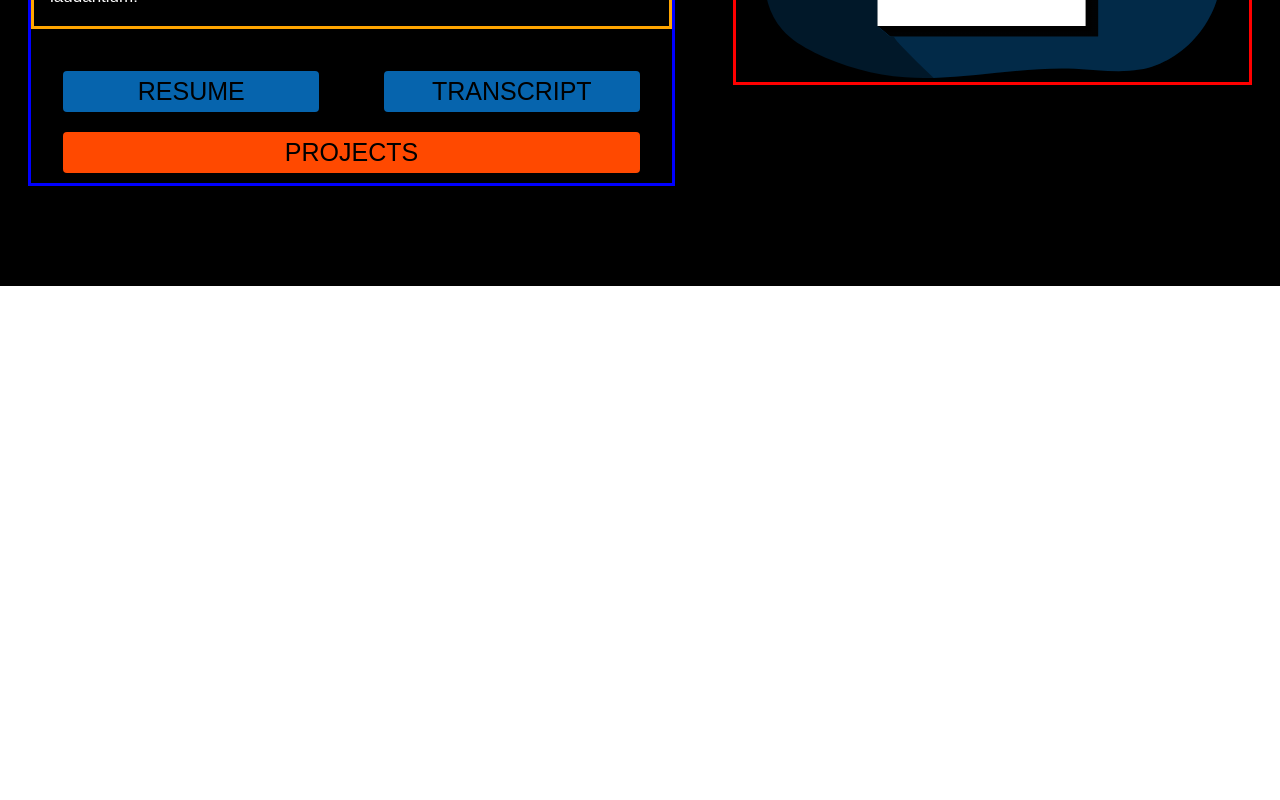
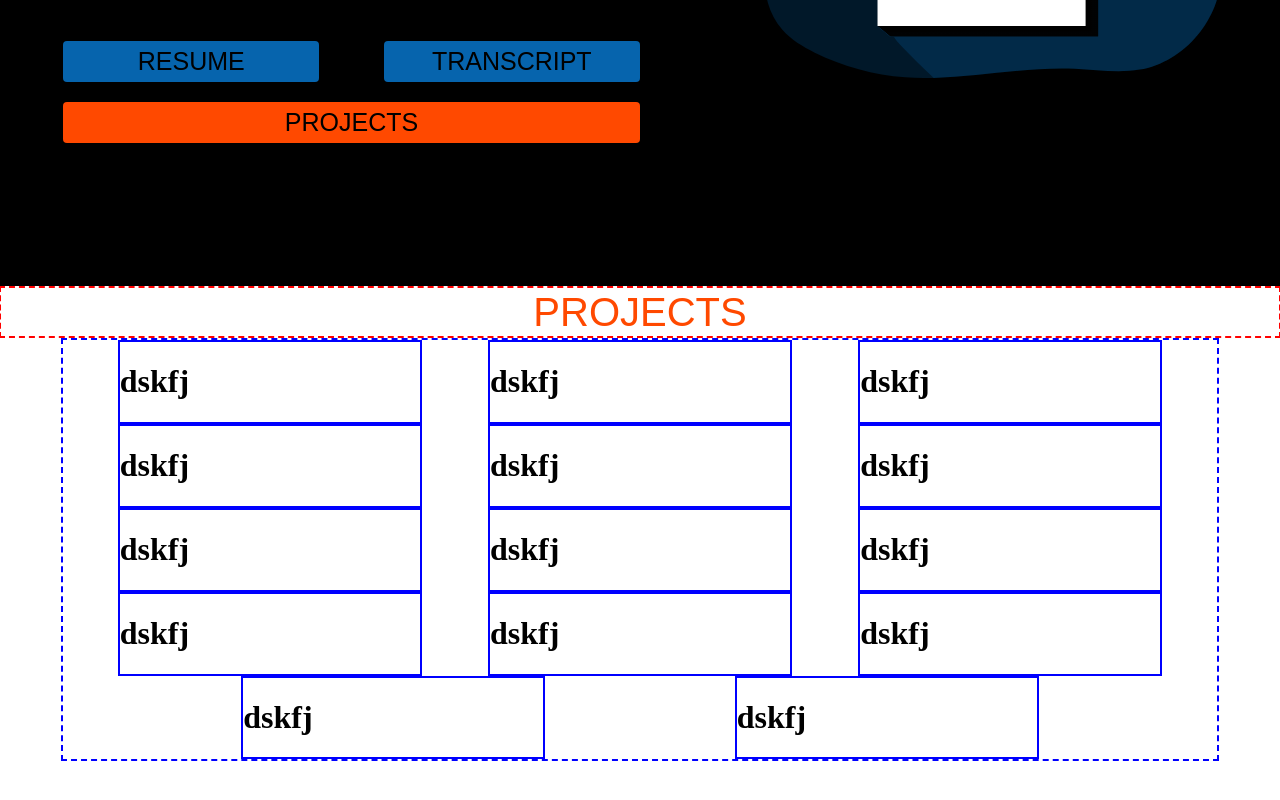
Before and after one commit to mehmetalperen/portfolio-react, a React (Create React App) app: page / in a window 1280 px wide. Shown: the part 1393-2193 px from the top of the page. Before the commit the page ends 1687 px from the top, so only its background shows below. Built offline with nearby package versions, Linux system fonts and the light colour scheme.

Commit message:
project page layout ready.

```diff
--- a/src/components/Bio.jsx
+++ b/src/components/Bio.jsx
@@ -79,9 +79,6 @@ const Bio = () => {
           margin: 0 auto;
           align-items: center;
           text-align: center;
-          border-style: solid;
-          border-width: 3px;
-          border-color: red;
         }
         #section-img {
           width: 100%;
@@ -90,9 +87,6 @@ const Bio = () => {
         .bio-content-wrapper {
           width: 50%;
           margin: 0 auto;
-          border-style: solid;
-          border-width: 3px;
-          border-color: blue;
         }
         .small-btn-container {
           display: flex;
--- a/src/components/BioContent.jsx
+++ b/src/components/BioContent.jsx
@@ -23,9 +23,6 @@ const BioContent = () => {
       <style jsx>{`
         .BioContent {
           margin: 0 auto 5% auto;
-          border-style: solid;
-          border-width: 3px;
-          border-color: orange;
         }
       `}</style>
     </div>
--- /dev/null
+++ b/src/components/ProjectBox.jsx
@@ -0,0 +1,25 @@
+import React, { useState, useEffect } from "react";
+
+const ProjectBox = () => {
+  return (
+    <div className="ProjectBox">
+      <div>
+        <h1>dskfj</h1>
+      </div>
+      <style jsx>
+        {`
+          .ProjectBox {
+            min-width: 300px;
+            margin: 0 1%;
+
+            border-width: 2px;
+            border-color: blue;
+            border-style: solid;
+          }
+        `}
+      </style>
+    </div>
+  );
+};
+
+export default ProjectBox;
--- /dev/null
+++ b/src/components/ProjectSection.jsx
@@ -0,0 +1,64 @@
+import React from "react";
+import Typography from "@material-ui/core/Typography";
+import Box from "@material-ui/core/Box";
+import ProjectBox from "./ProjectBox";
+const ProjectSection = () => {
+  return (
+    <div className="ProjectSection">
+      <div className="title-container">
+        <Typography variant="h2" component="h2" color="secondary">
+          <Box>PROJECTS </Box>
+        </Typography>
+      </div>
+      <div className="project-wrapper">
+        <ProjectBox />
+        <ProjectBox />
+        <ProjectBox />
+        <ProjectBox />
+        <ProjectBox />
+        <ProjectBox />
+        <ProjectBox />
+        <ProjectBox />
+        <ProjectBox />
+        <ProjectBox />
+        <ProjectBox />
+        <ProjectBox />
+        <ProjectBox />
+        <ProjectBox />
+      </div>
+      <style jsx>
+        {`
+          .ProjectSection {
+            min-height: 100vh;
+            width: 100%;
+            align-items: center;
+          }
+          .title-container {
+            display: flex;
+            align-items: center;
+            justify-content: center;
+            display: flex;
+
+            border-width: 2px;
+            border-color: red;
+            border-style: dashed;
+          }
+          .project-wrapper {
+            display: flex;
+            flex-wrap: wrap;
+            align-items: center;
+            justify-content: space-evenly;
+            max-width: 90%;
+            margin: 0 auto;
+
+            border-width: 2px;
+            border-color: blue;
+            border-style: dashed;
+          }
+        `}
+      </style>
+    </div>
+  );
+};
+
+export default ProjectSection;
--- a/src/pages/portfolio.jsx
+++ b/src/pages/portfolio.jsx
@@ -3,12 +3,14 @@ import Button from "@material-ui/core/Button";
 import HomeIntro from "../components/HomeIntro";
 import Navbar from "../components/Navbar";
 import Bio from "../components/Bio";
+import ProjectSection from "../components/ProjectSection";
 const PortfolioPage = () => {
   return (
     <div className="FavoritePage">
       <HomeIntro />
       <Navbar />
       <Bio />
+      <ProjectSection />
 
       <style jsx>
         {`
```
